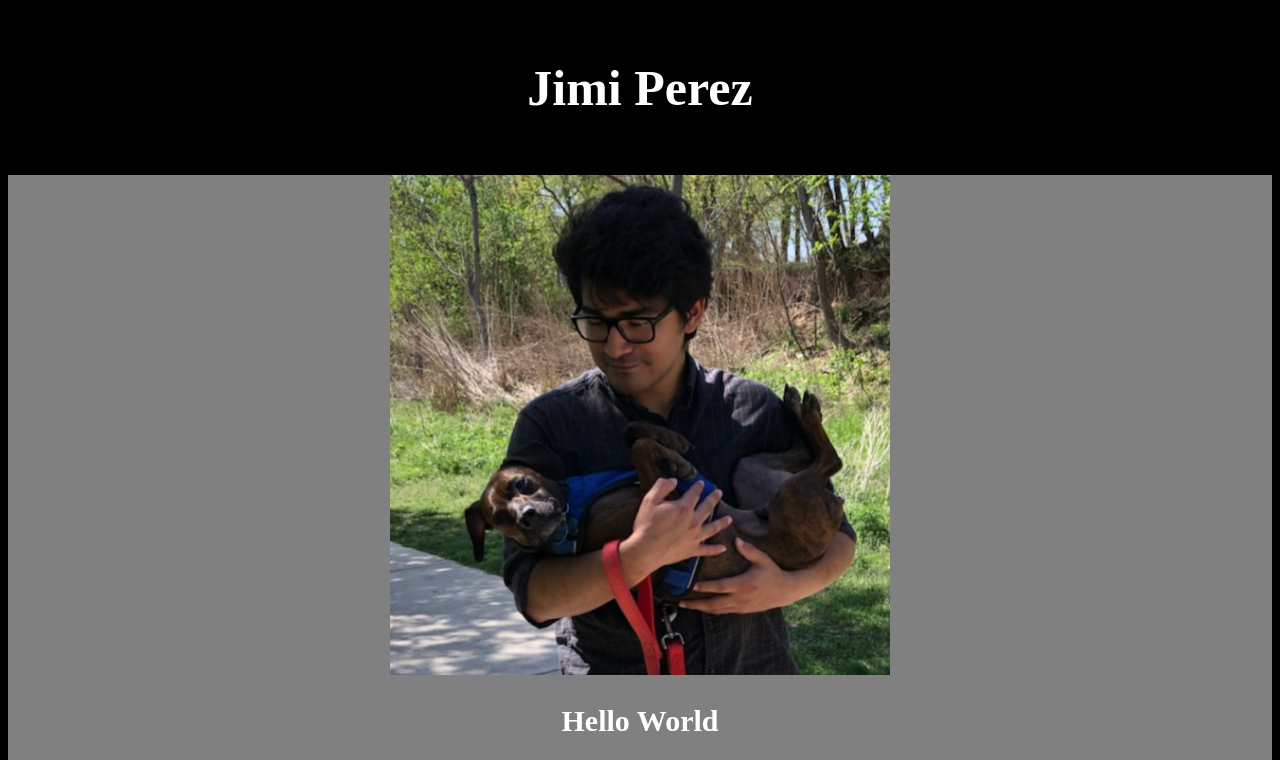
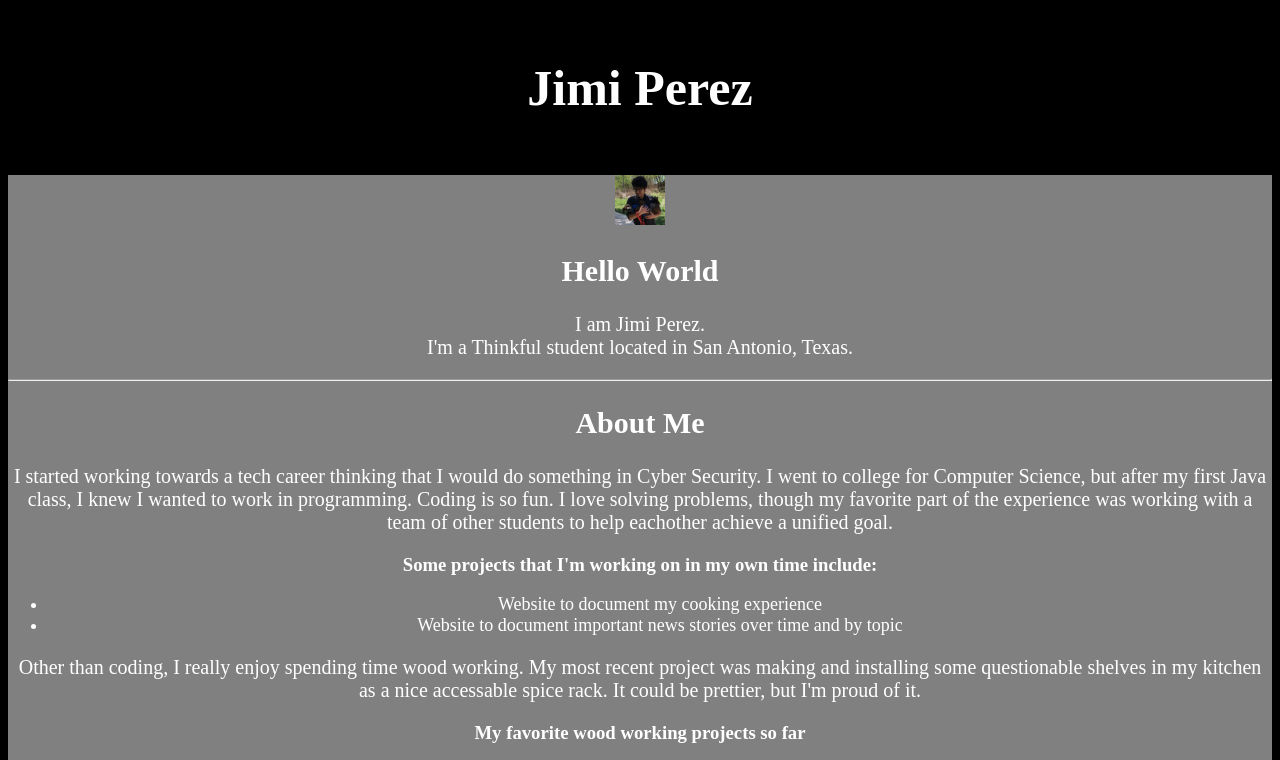
Before and after one commit to JimiPerez/portfolioDraft, a plain HTML site: page index.html in a window 1280 px wide. Shown: the top 760 px of the page. Drawn offline with Linux system fonts and the light colour scheme.

Commit message:
Update index.html
Testing image height

```diff
--- a/index.html
+++ b/index.html
@@ -17,7 +17,7 @@
     <article>
 <!--Intro section-->
       <section id="intro">
-        <img src="images/meWithRowan.jpg" height="500"px alt="Man holding a dog like a baby.">
+        <img src="images/meWithRowan.jpg" height=50px alt="Man holding a dog like a baby.">
         <h2>Hello World</h2>
         <p>I am Jimi Perez.<br>I'm a Thinkful student located in San Antonio, Texas.</p>
       </section>
```
